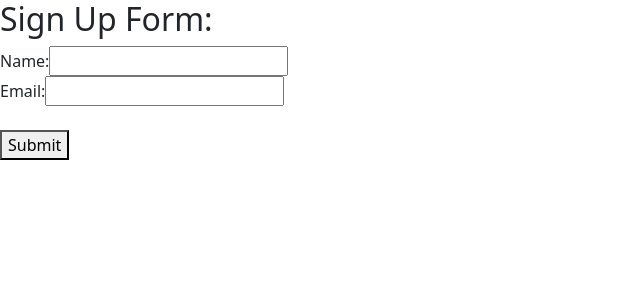
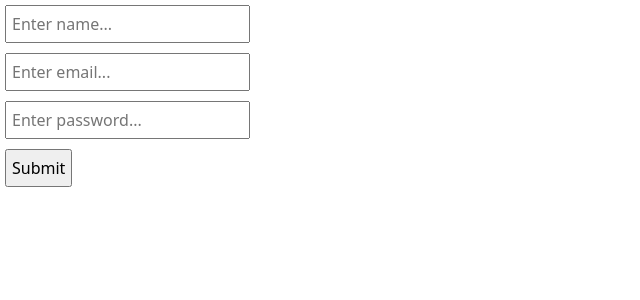
Before and after one commit to webfaisalbd/react-basics-ai, a React (Create React App) app: page / in a window 1280 px wide. Shown: the top 300 px of the page, without its empty margins (0-640 px from the left). Built offline with nearby package versions, Linux system fonts and the light colour scheme.

Commit message:
without formix but using  yup

```diff
--- a/src/App.js
+++ b/src/App.js
@@ -1,13 +1,11 @@
 import React from 'react'
-import SignUpFormik from './form-validation-formik/SignUpFormik'
-import SignUpFormik2 from './form-validation-formik/SignUpFormik2'
+import NormalFormYup from './form-validation-formik/NormalFormYup'
 
 
 const App = () => {
   return (
     <>
-      {/* <SignUpFormik /> */}
-      <SignUpFormik2 />
+      <NormalFormYup />
     </>
   )
 }
--- a/src/form-validation-formik/NormalFormYup.js
+++ b/src/form-validation-formik/NormalFormYup.js
@@ -1,9 +1,49 @@
 import React from 'react'
 
+import * as yup from 'yup';
+
 const NormalFormYup = () => {
-  return (
-    <div>NormalFormYup</div>
-  )
+
+    const inputStyle = {
+        padding: "5px",
+        margin: "5px"
+    }
+
+    let userSchema = yup.object().shape({
+        name: yup.string().min(2).required(),
+        email: yup.string().email().required(),
+        password: yup.string().min(4).max(6).required()
+    })
+
+    const handleSubmit = async (e) => {
+        e.preventDefault();
+
+        let formData = {
+            name: e.target[0].value,
+            email: e.target[1].value,
+            password: e.target[2].value,
+        }
+        console.log(formData);
+
+        const isValid = await userSchema.isValid(formData);
+        console.log(isValid);
+    }
+
+
+
+    return (
+        <>
+            <form onSubmit={handleSubmit}>
+                <input style={inputStyle} type="text" name="name" placeholder='Enter name...' />
+                <br />
+                <input style={inputStyle} type="email" name="email" placeholder='Enter email...' />
+                <br />
+                <input style={inputStyle} type="password" name="password" placeholder='Enter password...' />
+                <br />
+                <input style={inputStyle} type="submit" />
+            </form>
+        </>
+    )
 }
 
 export default NormalFormYup
```
